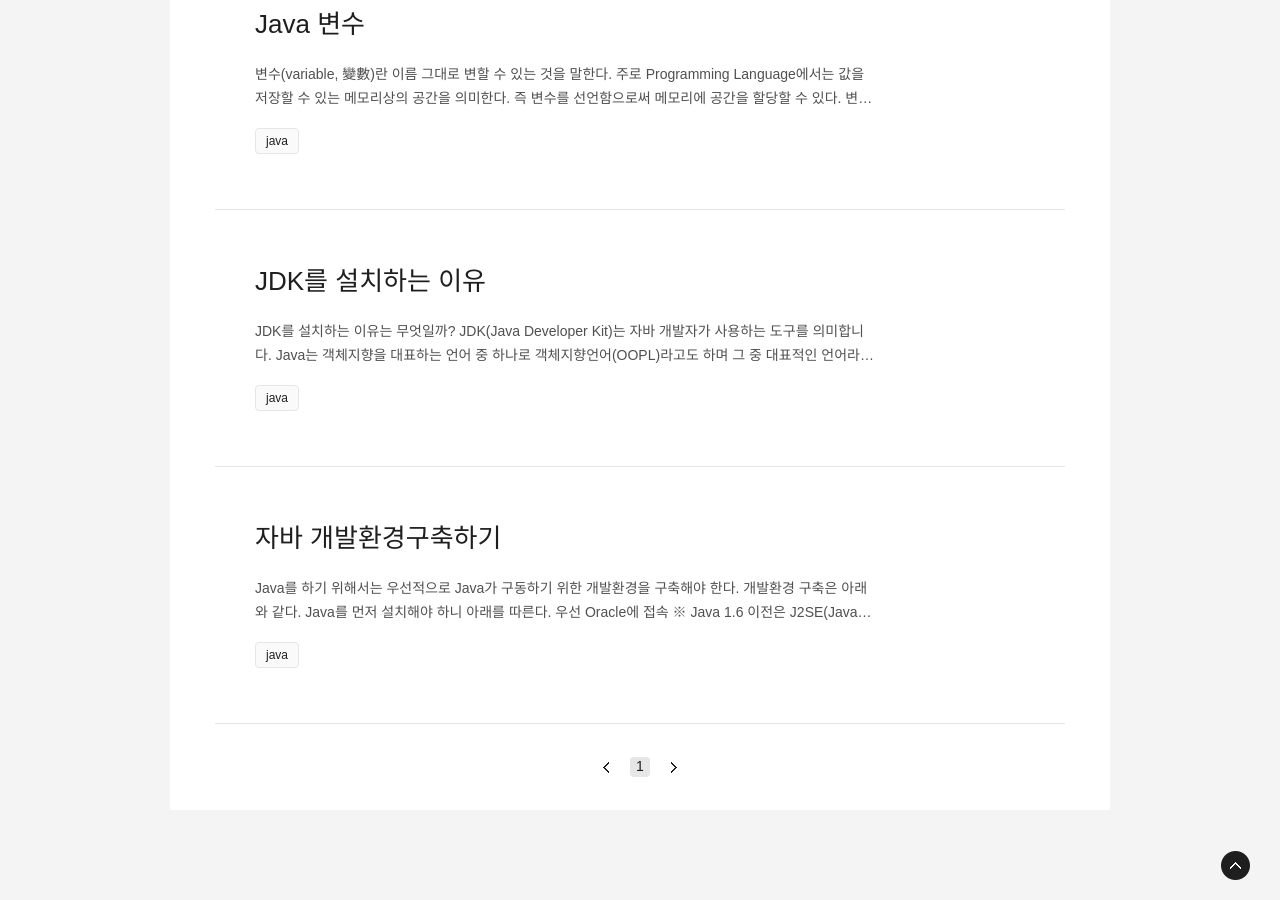
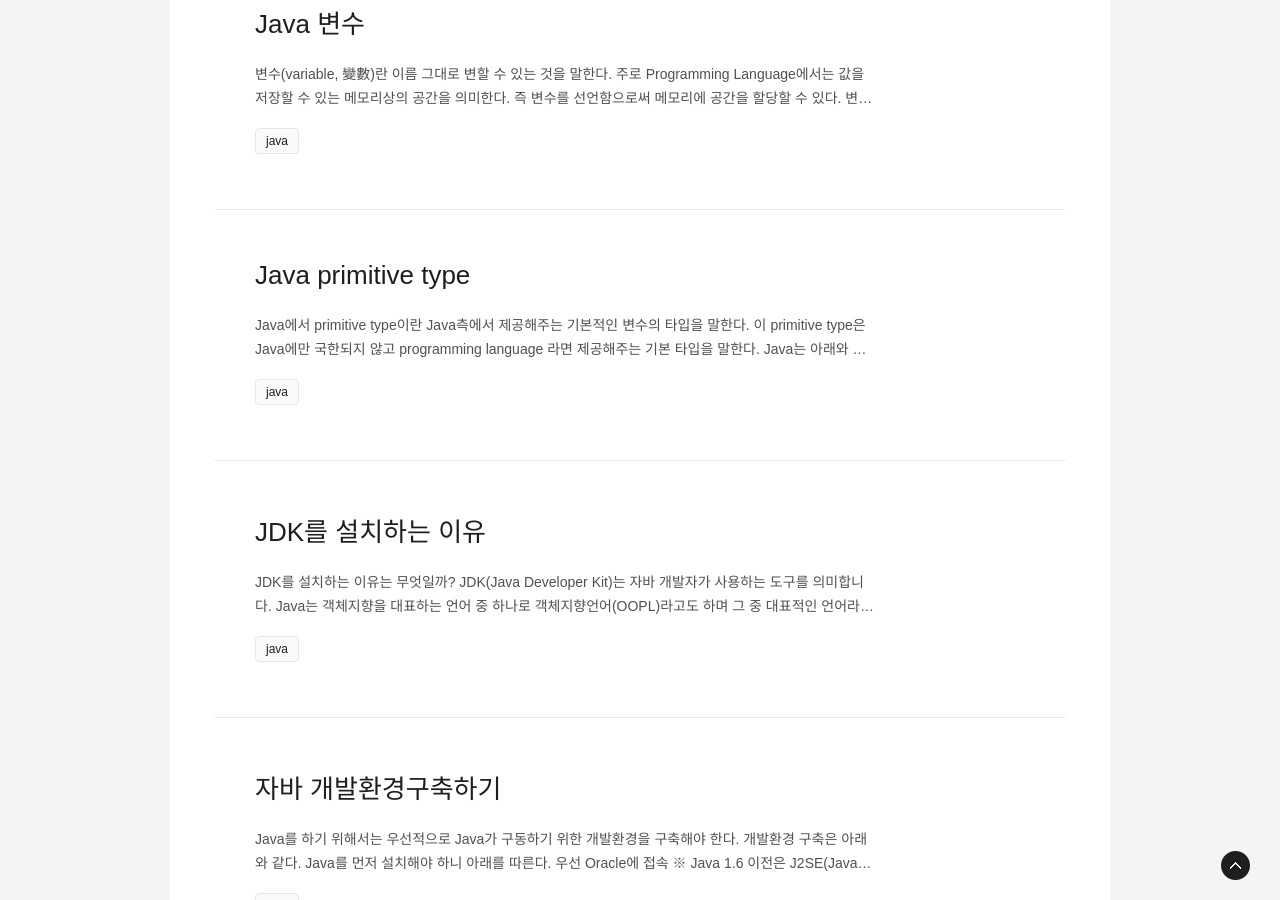
Before and after one commit to loustler/loustler.github.io, a Jekyll site: the page built from index.html, in a window 1280 px wide and 900 px high, scrolled down 434 px. Built offline with Jekyll 4.4.1, drawn with Linux system fonts in a browser that asks for light colours; the list of posts is cut into pages by our own code.

Commit message:
move : 기존 블로그 네번째 post 이전

```diff
--- a/_layouts/post.html
+++ b/_layouts/post.html
@@ -4,11 +4,11 @@ layout: default
 <div id="navbar" class="container">
     <h5><a id="link-back" href="/">Back to Posts</a></h5>
 </div>
-
 <div id="cover" class="container"
      {% if page.image %}style="background-image: url({{ page.image }});"{% endif %}>
     <div>
         <h1>{{ page.title }}</h1>
+        <h3>{{ page.date }}</h3>
         <p>
             {% for tag in page.tags %}
                 <a href="{{ site.baseurl }}/tags/{{ tag }}">{{ tag }}</a>
--- /dev/null
+++ b/_posts/2015-10-03-Java primitive type.md
@@ -0,0 +1,90 @@
+---
+layout: post
+title:  "Java primitive type"
+date:   2015-10-03 21:13:00 +0900
+category: languages
+tags : [java]
+---
+
+Java에서 primitive type이란 Java측에서 제공해주는 기본적인 변수의 타입을 말한다.
+
+이 primitive type은 Java에만 국한되지 않고 `programming language` 라면 제공해주는 기본 타입을 말한다.
+
+Java는 아래와 같은 총 8가지의 primitive type을 제공한다.
+
+![](/files/java_primitive_type.png)
+
+1. boolean형
+
+참/거짓을 판별하는데 주로 사용이 논리형변수입니다. 어떤 조건을 주어서 그 조건이 참이면 true를 거짓이면 false를 저장한다.
+boolean Type의 default는 `false`다.
+
+2. char형은 character의 약자로 문자를 저장할 수 있다.
+
+크기는 2byte인데 한글 한 글자가 2byte, 영어는 1byte 이다.
+그러나 영어든 한글이든 1글자만 입력이 가능하다.
+컴퓨터는 모든 data를 숫자(bit 0과 1)로 처리하고 인식하기 때문에 char형은 숫자로 저장된다.
+컴파일러가 숫자로 바꾸어 저장하기 때문인데, 각 글자마다 내부적으로 저장이 되는 숫자형식이 있으며
+[Unicode](http://www.unicode.org/standard/translations/korean.html) 표준을 따른다.
+
+{% highlight java%}
+  char c = 'A';
+  System.out.println(c);
+{% endhighlight %}
+
+위 코드를 실행시키면 65라는 숫자가 출력된다.
+이는 내부적으로 숫자로 관리하고 있다는 것을 볼 수 있다.
+어떻게 65가 나오는 지 궁금하다면 아스키코드표(ASCII Code)를 검색해보시기 바란다.
+
+3. 정수형은 byte와 short, int, long가 있다.
+
+단 그 크기가 모두 다른데 각 크기마다 저장할 수 있는 정수의 크기가 다르기 때문이다.
+1Byte는 8bit이고  bit는 2^1이니 1Byte는 2^8을 저장할 수 있다는 것이고 크기에 2^8 씩 곱하면 이해될 것이다.
+ex) 2Byte = 2^8 * 2^8 = 2^16 , 4Byte = 2^8 * 2^8 * 2^8 ^ 2^8 = 2^32
+
+정수형의 default Type은 int 형이다.
+Java에서는 정수형과 실수형에게 default Type을 지정해주었는데 정수형의 default Type은 int형이다.
+
+4. 실수형은 float, double이 있다.
+
+크기마다 표현할 수 있는 범위가 다르기 때문에 크기가 커질수록 표현할 수 있는 근사값이 높다고 말할 수 있다.
+실수형의 default Type은 double 다.
+
+각 primitive type의 Type별로 default는 아래와 같다.
+
+1. 논리형 boolean : false
+2. 문자형 char : '/u0000'
+3. 정수형 byte, short, int, long : 0(long형은 0L)
+4. 실수형 float, double : 0.0(float형은 0.0f, double형은 default이므로 안써줘도 되나 0.0d)
+
+각 primitive type은 고유의 크기를 지니고 있으며 변수로 선언하여 사용할 때 메모리에 크기만큼 일정 공간을
+할당받아 초기화된 값을 저장한다.
+초기화된 값을 그대로 메모리에 넣는 구조로,
+primitive type을 앞으로 사용할 메서드(method, 함수)에 사용을 하게 되면 call of value라는 방식으로 호출을 하게 됩니다.
+call of value란 함수를 변수에서 호출을 할 때 메모리에서 값을 가지고 오는 것을 말한다.
+primitive type이 call of value에 해당한다는 말이 된다.
+call of value는 메모리에서 값을 그대로 복사해서 가지고 온다고 생각하면 된다.
+따라서 메서드에 의해 값이 변경이 되더라도 원래 값이 변경이 되지 않는다.
+
+코드를 통해 살펴보면
+
+{% highlight java%}
+public class CallOfValue {
+
+  public void cof(int number) {
+    number = 50;
+    System.out.println("cof method number는 "+number);
+  }
+
+  public static void main(String[] args) {
+    int number = 100;
+    CallOfValue callOfValue = new CallOfValue();
+    callOfValue.cof(number);
+    System.out.println("number값 변했나요"+number);
+  }
+}
+{% endhighlight %}
+
+결과값은 아래와 같이 나온다.
+
+즉 원래의 값은 메서드에 의해서 변하지 않는다는 것을 알 수 있다.
```
Also changed, not shown: files/java_primitive_type.png (added).
